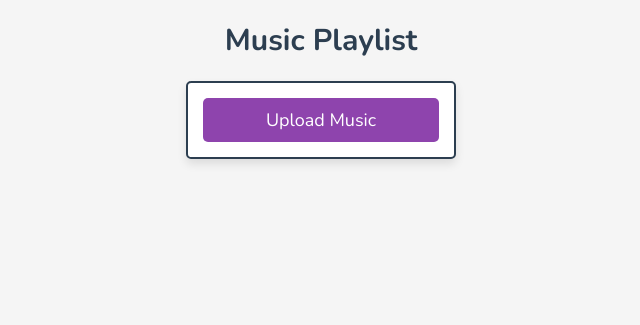
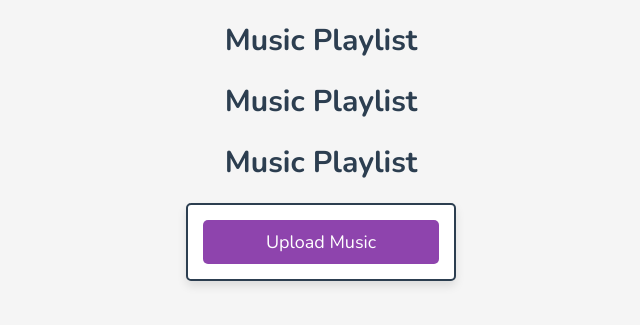
Before and after one commit to johncarlodeato/music-player, a PHP site: page /home.php in a window 1280 px wide. Shown: the top 325 px of the page, without its empty margins (319-959 px from the left). Run offline with PHP 8.4, Linux system fonts and the light colour scheme; data that the repository does not hold is empty; some libraries are stand-ins or nearby versions.

Commit message:
test test test

```diff
--- a/home.php
+++ b/home.php
@@ -23,6 +23,8 @@ include 'connect.php';
 
 <section class="playlist">
 
+   <h3 class="heading">music playlist</h3>
+   <h3 class="heading">music playlist</h3>
    <h3 class="heading">music playlist</h3>
 
    <div class="box-container">
```
